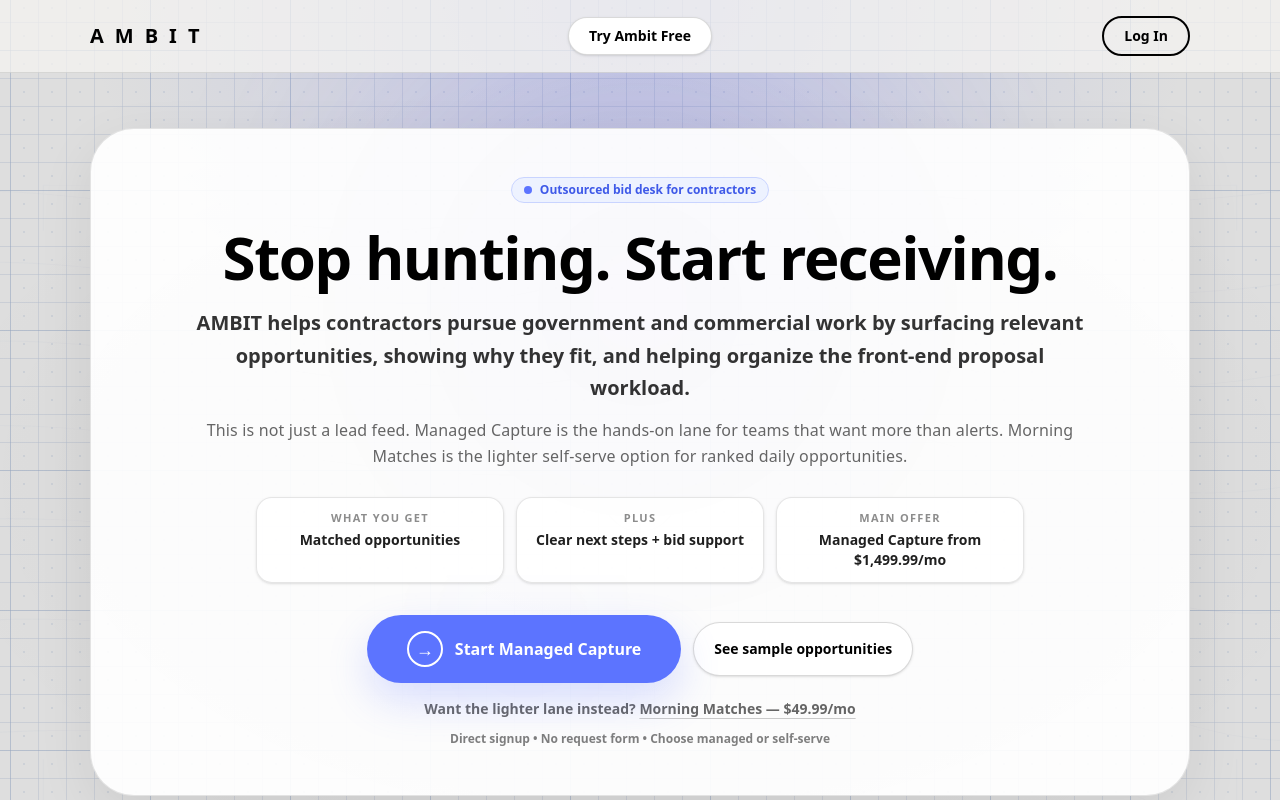
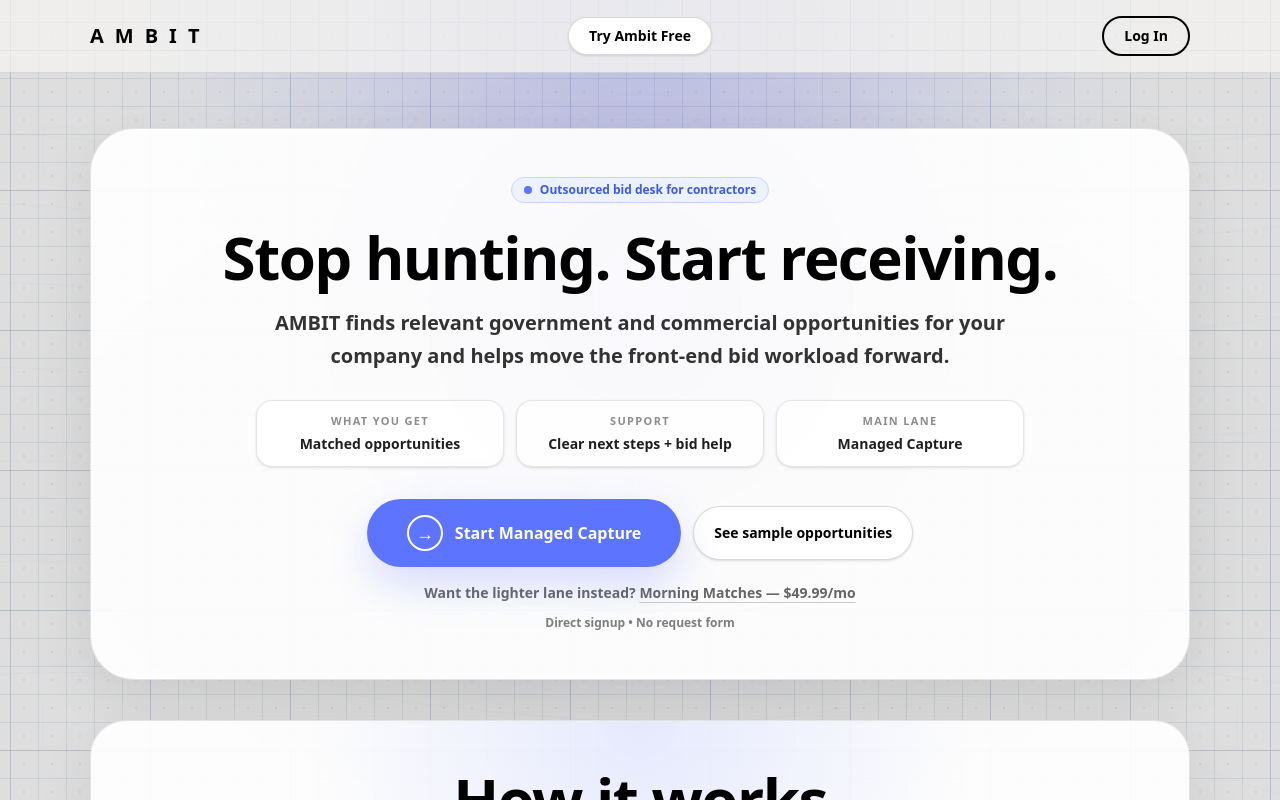
Before and after one commit to seansevrix/ambit, a Next.js app: page / in a window 1280 px wide. Shown: the top 800 px of the page. Built offline with nearby package versions, Linux system fonts and the light colour scheme.

Commit message:
Shorten homepage hero copy

```diff
--- a/app/page.tsx
+++ b/app/page.tsx
@@ -308,24 +308,17 @@ function HeroSection({ market }: { market: Market }) {
             Stop hunting. Start receiving.
           </h1>
 
-          <div className="mx-auto mt-5 max-w-4xl">
+          <div className="mx-auto mt-5 max-w-3xl">
             <p className="text-lg font-semibold leading-relaxed text-black/80 sm:text-xl">
-              AMBIT helps contractors pursue government and commercial work by surfacing
-              relevant opportunities, showing why they fit, and helping organize
-              the front-end proposal workload.
-            </p>
-
-            <p className="mt-3 text-sm font-medium leading-relaxed tracking-[0.01em] text-black/60 sm:text-base">
-              This is not just a lead feed. Managed Capture is the hands-on lane
-              for teams that want more than alerts. Morning Matches is the
-              lighter self-serve option for ranked daily opportunities.
+              AMBIT finds relevant government and commercial opportunities for
+              your company and helps move the front-end bid workload forward.
             </p>
           </div>
 
           <div className="mx-auto mt-7 grid max-w-3xl gap-3 sm:grid-cols-3">
             <MetricCard label="What you get" value="Matched opportunities" />
-            <MetricCard label="Plus" value="Clear next steps + bid support" />
-            <MetricCard label="Main offer" value="Managed Capture from $1,499.99/mo" />
+            <MetricCard label="Support" value="Clear next steps + bid help" />
+            <MetricCard label="Main lane" value="Managed Capture" />
           </div>
 
           <div className="mt-8 flex flex-col items-center justify-center gap-3 sm:flex-row">
@@ -362,7 +355,7 @@ function HeroSection({ market }: { market: Market }) {
           </div>
 
           <div className="mt-3 text-xs font-semibold text-black/50">
-            Direct signup • No request form • Choose managed or self-serve
+            Direct signup • No request form
           </div>
         </div>
       </div>
```
